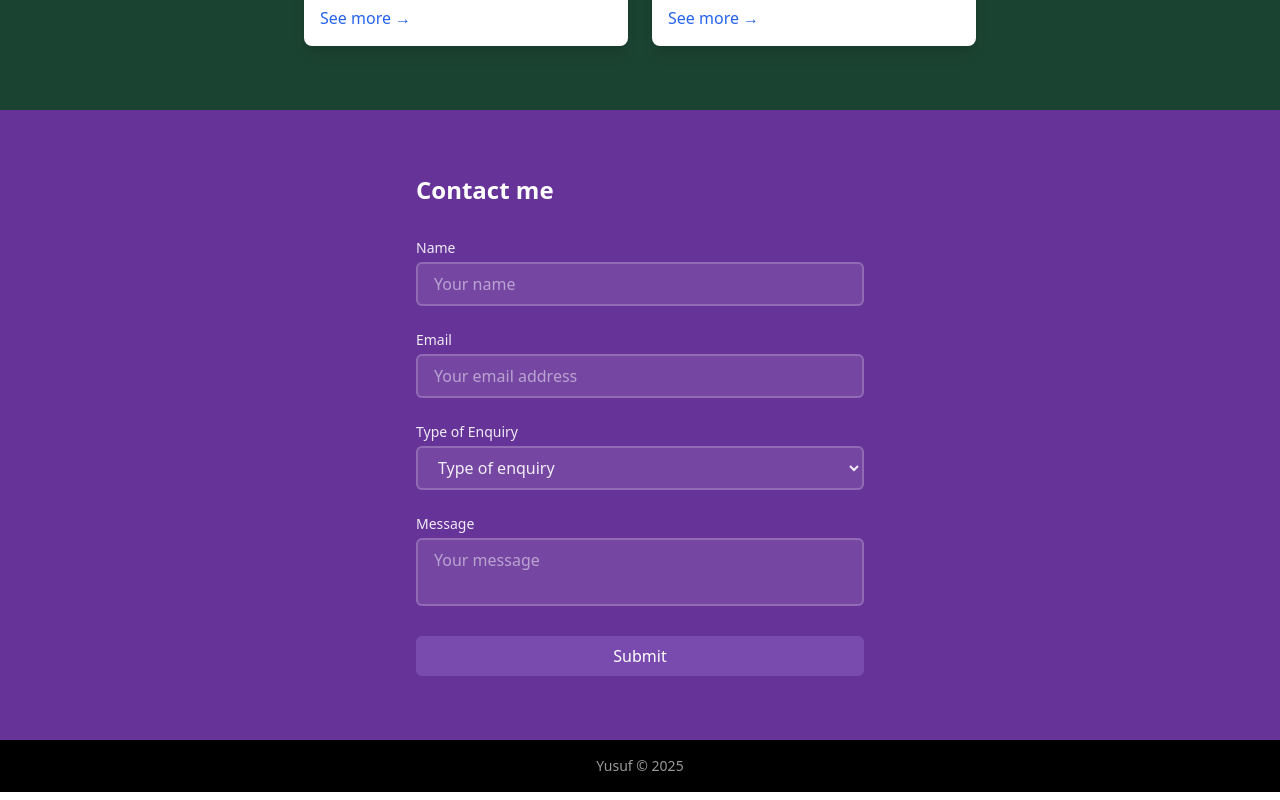
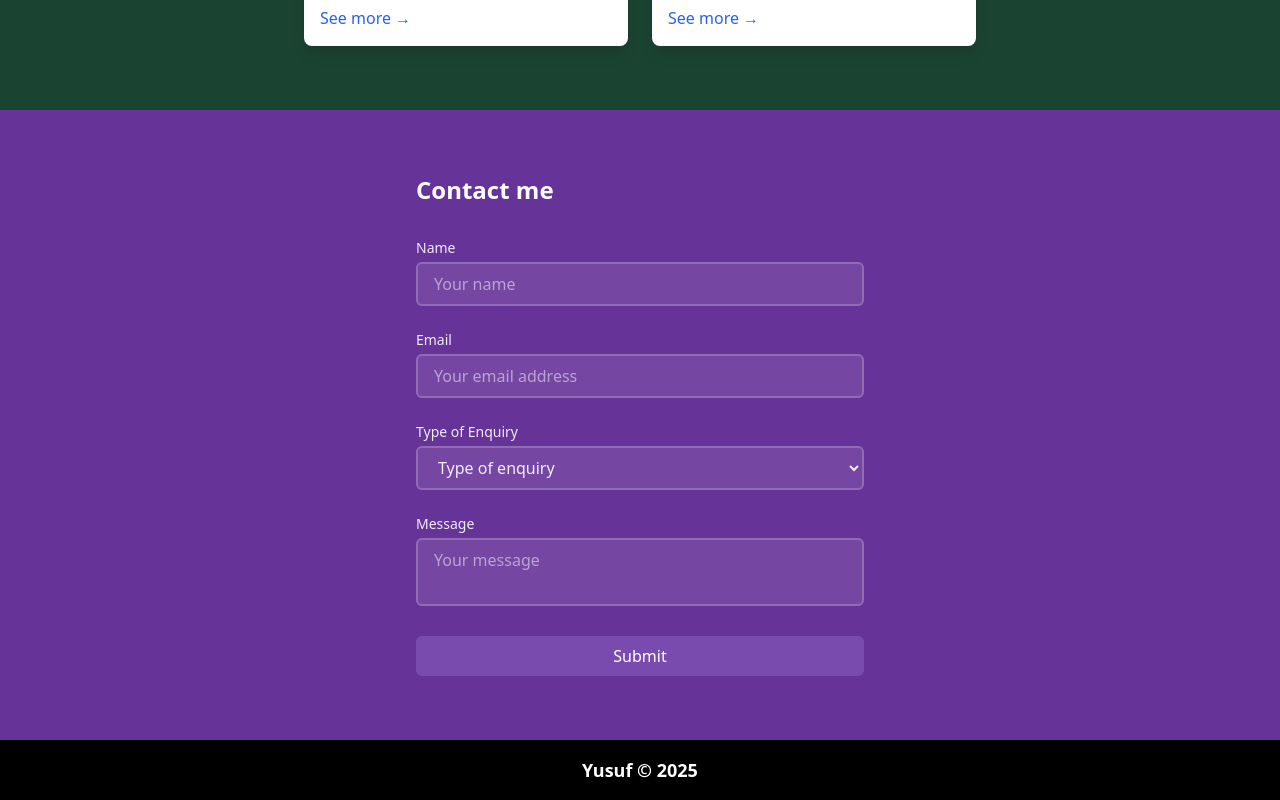
Before and after one commit to yusufswe/yusuf-mit, a React (Create React App) app: page / in a window 1280 px wide. Shown: the part 1626-2426 px from the top of the page. Built offline with nearby package versions, Linux system fonts and the light colour scheme.

Commit message:
fix: sizing text footer

```diff
--- a/src/sections/Footer.jsx
+++ b/src/sections/Footer.jsx
@@ -2,7 +2,7 @@ import React from "react";
 
 export default function Footer() {
   return (
-    <footer className="container mx-auto bg-black text-white/60 p-4 text-center text-sm">
+    <footer className="container mx-auto bg-black text-white font-semibold text-lg p-4 text-center ">
       <p>Yusuf © 2025</p>
     </footer>
   );
```
